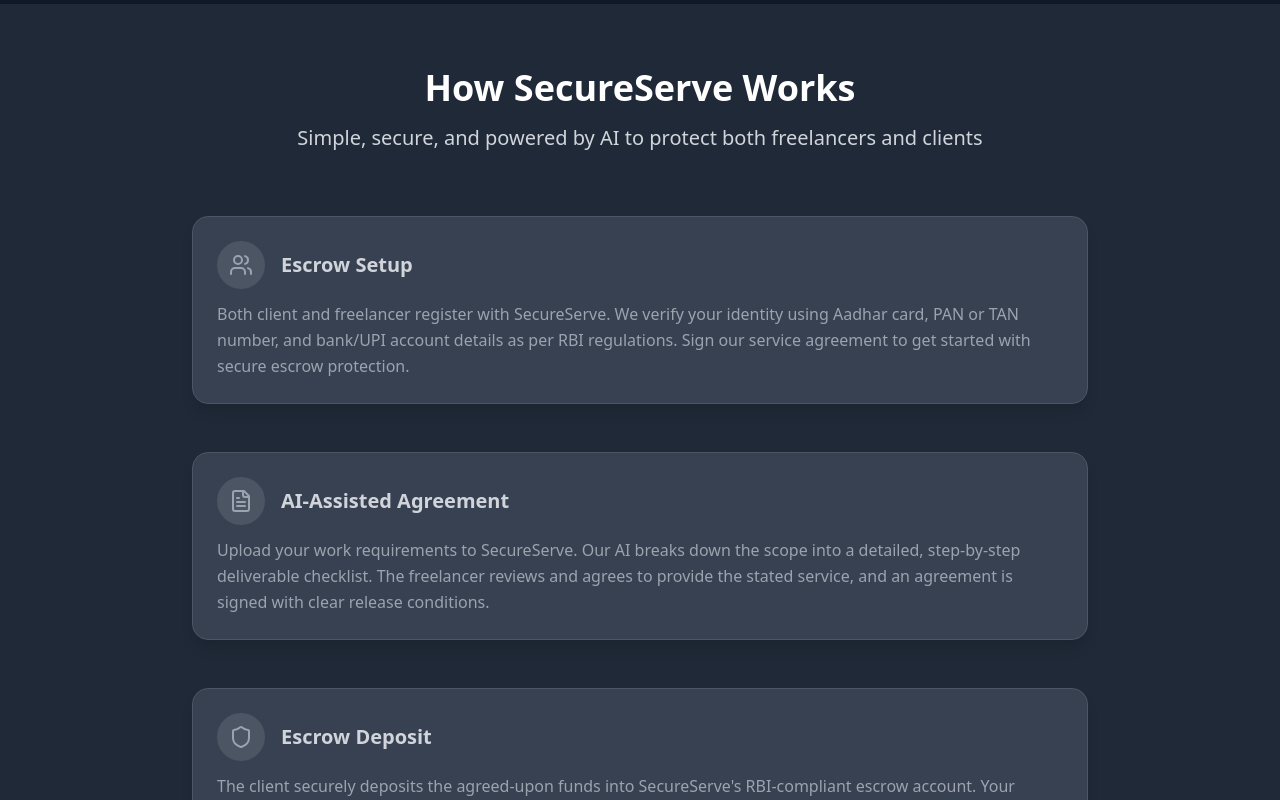
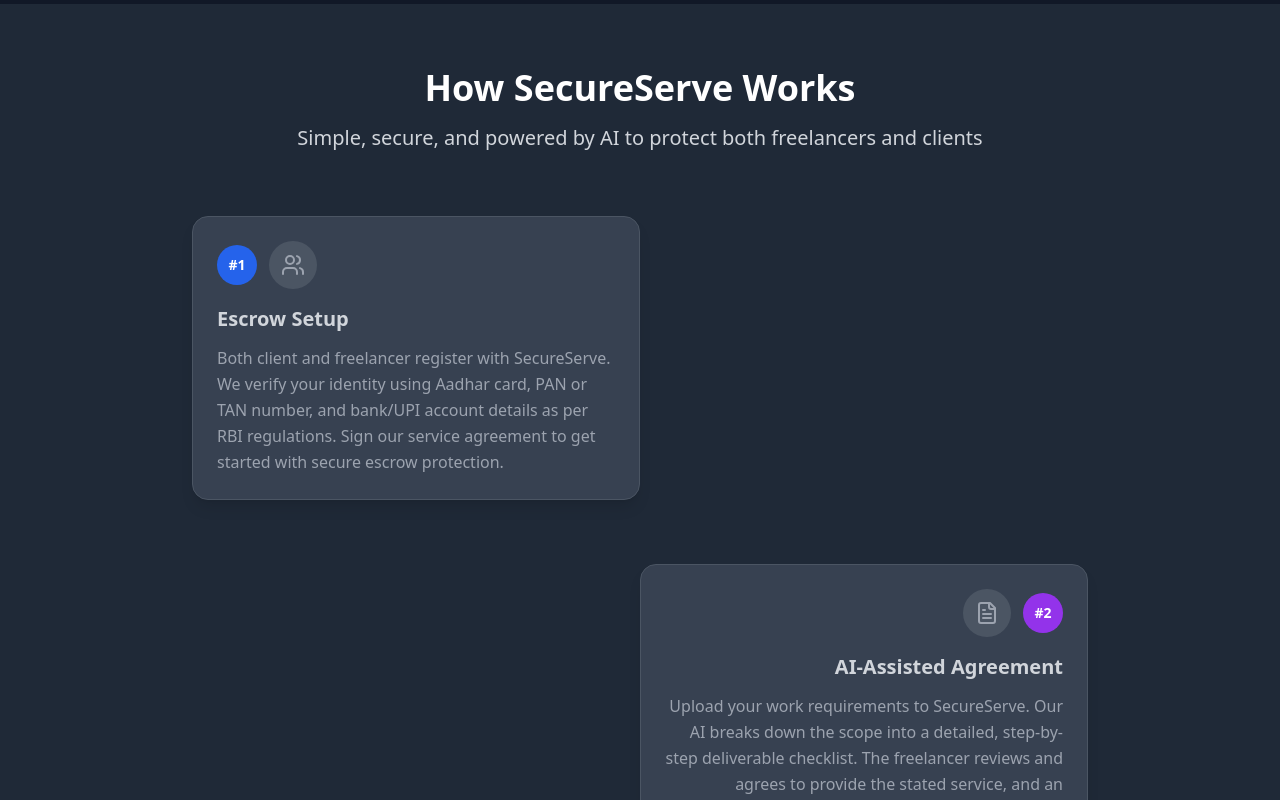
Before and after one commit to secureserve2025/SSBackendOnCursor, a React (Vite) app: page / in a window 1280 px wide. Shown: the part 2000-2800 px from the top of the page. Built offline with nearby package versions, Linux system fonts and the light colour scheme.

Commit message:
Create zigzag layout for How It Works steps

```diff
--- a/src/components/HowItWorksSection.tsx
+++ b/src/components/HowItWorksSection.tsx
@@ -81,25 +81,45 @@ const HowItWorksSection: React.FC<HowItWorksSectionProps> = ({ darkMode }) => {
         {/* Vertical Timeline */}
         <div className="relative">
           {/* Steps */}
-          <div className="space-y-12">
+          <div className="space-y-16">
             {steps.map((step, index) => {
               const IconComponent = step.icon;
+              const isEven = index % 2 === 0;
 
               return (
                 <div
                   key={step.id}
-                  className="relative flex items-start"
+                  className={`relative flex items-center ${
+                    isEven ? 'justify-start' : 'justify-end'
+                  }`}
                 >
-
                   {/* Step Content Card */}
-                  <div className={`flex-1 p-6 rounded-2xl ${
+                  <div className={`w-full max-w-md p-6 rounded-2xl ${
                     darkMode
                       ? 'bg-gray-700 border border-gray-600'
                       : 'bg-white border border-gray-200'
-                  } shadow-lg`}>
+                  } shadow-lg ${isEven ? 'mr-auto' : 'ml-auto'}`}>
 
-                    {/* Icon and Title */}
-                    <div className="flex items-center space-x-4 mb-3">
+                    {/* Step Number and Icon */}
+                    <div className={`flex items-center mb-4 ${
+                      isEven ? 'justify-start' : 'justify-end'
+                    }`}>
+                      <div className={`flex items-center space-x-3 ${
+                        isEven ? 'flex-row' : 'flex-row-reverse space-x-reverse'
+                      }`}>
+                        {/* Step Number Circle */}
+                        <div className={`w-10 h-10 rounded-full flex items-center justify-center text-white font-bold text-sm ${
+                          index === 0 ? 'bg-blue-600' :
+                          index === 1 ? 'bg-purple-600' :
+                          index === 2 ? 'bg-green-600' :
+                          index === 3 ? 'bg-cyan-600' :
+                          index === 4 ? 'bg-yellow-600' :
+                          'bg-pink-600'
+                        }`}>
+                          #{step.id}
+                        </div>
+
+                        {/* Icon */}
                         <div className={`p-3 rounded-full ${
                           darkMode ? 'bg-gray-600' : 'bg-gray-100'
                         }`}>
@@ -107,21 +127,32 @@ const HowItWorksSection: React.FC<HowItWorksSectionProps> = ({ darkMode }) => {
                             darkMode ? 'text-gray-400' : 'text-gray-500'
                           }`} />
                         </div>
+                      </div>
+                    </div>
 
-                      <h3 className={`text-xl font-semibold ${
-                        darkMode ? 'text-gray-300' : 'text-gray-700'
-                      }`}>
+                    {/* Title */}
+                    <h3 className={`text-xl font-semibold mb-3 ${
+                      isEven ? 'text-left' : 'text-right'
+                    } ${darkMode ? 'text-gray-300' : 'text-gray-700'}`}>
                       {step.title}
                     </h3>
-                    </div>
 
                     {/* Description */}
                     <p className={`text-base leading-relaxed ${
+                      isEven ? 'text-left' : 'text-right'
+                    } ${
                       darkMode ? 'text-gray-400' : 'text-gray-500'
                     }`}>
                       {step.description}
                     </p>
                   </div>
+
+                  {/* Connecting Line (except for last step) */}
+                  {index < steps.length - 1 && (
+                    <div className={`absolute top-full left-1/2 transform -translate-x-1/2 w-0.5 h-16 ${
+                      darkMode ? 'bg-gray-600' : 'bg-gray-300'
+                    }`} style={{ zIndex: -1 }}></div>
+                  )}
                 </div>
               );
             })}
```
Lines whose indentation alone changed are shown as unchanged.
